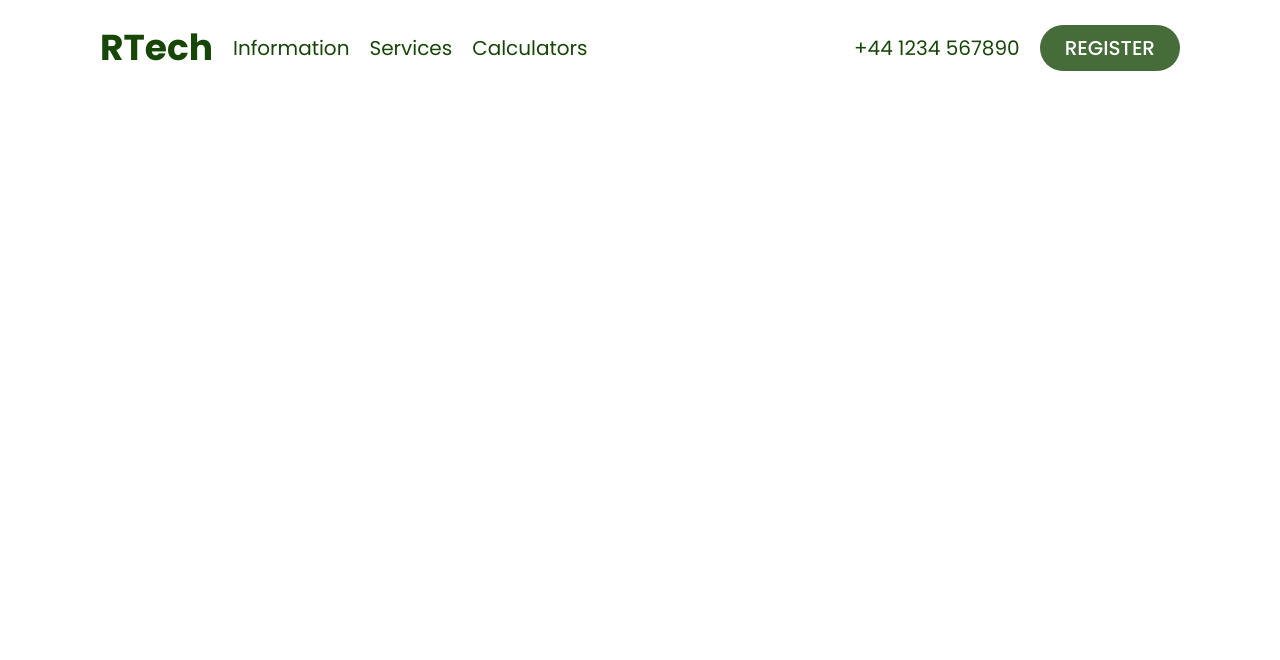
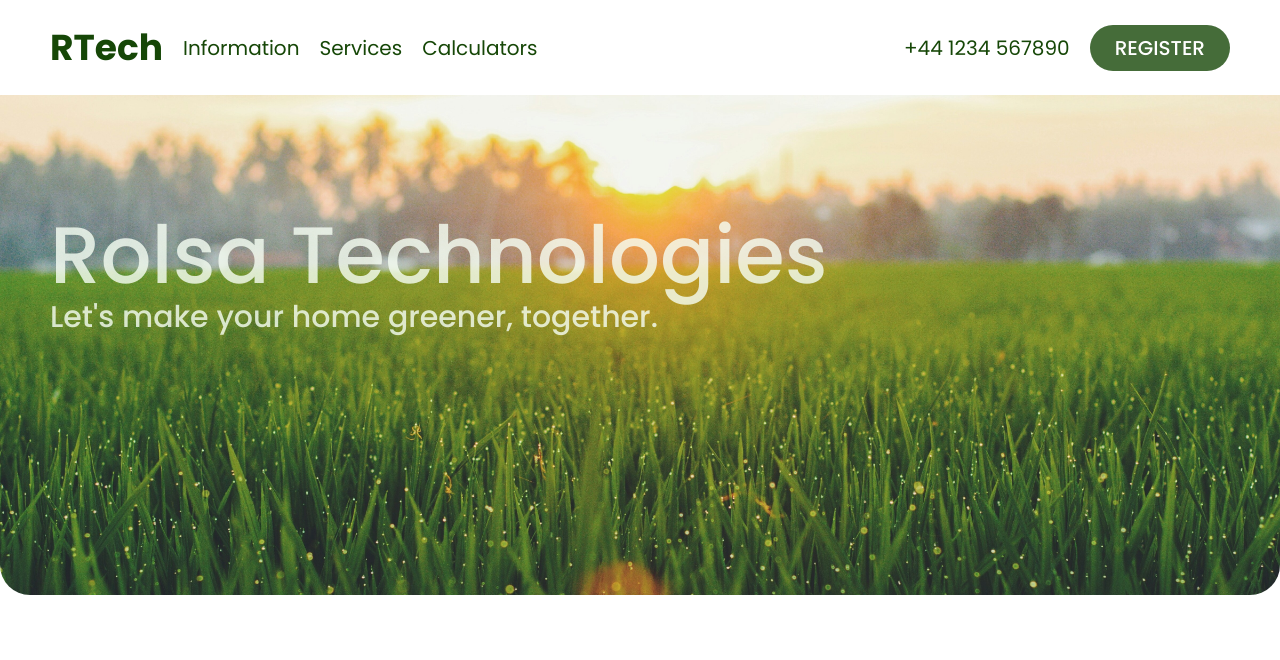
Before and after one commit to willrees23/RolsaTech, a Flask app: page / in a window 1280 px wide. Shown: the top 660 px of the page. Run offline with Flask 3, Linux system fonts and the light colour scheme.

Commit message:
landing page

```diff
--- a/static/main.css
+++ b/static/main.css
@@ -1,6 +1,8 @@
-/* 100px is the padding on the X for regular content */
+/* 100px -> default padding for half size */
+/* 200px -> default padding for full size */
 /* #456C39 is the background colour for buttons */
 /* #164707 is the text colour */
+/* Symbols found at https://css.gg/ */
 
 :root {
     --card-green: #C1DEB8;
@@ -8,6 +10,29 @@
     --text-primary: #164707;
     --error: #d34141;
     --input: #DEFFD3;
+    --off-white: #F7FFF4;
+
+    --padding: 50px;
+    --hero-title: 50px;
+    --hero-subtitle: 30px;
+}
+
+@media (min-width: 1000px) {
+    :root {
+        --hero-title: 80px;
+    }
+}
+
+@media (min-width: 1500px) {
+    :root {
+        --padding: 200px;
+    }
+}
+
+@media (min-width: 2100px) {
+    :root {
+        --padding: 300px;
+    }
 }
 
 body {
@@ -22,11 +47,42 @@ a {
 }
 
 #body {
-    padding: 0px 100px;
+    padding: 0px var(--padding)
 }
 
 .underline {
     text-decoration: underline;
+}
+
+.hero {
+    position: relative;
+    max-height: 500px;
+    overflow: hidden;
+    border-radius: 0px 0px 30px 30px;
+}
+
+.hero-image {
+    max-width: 100vw;
+    border-radius: 0px 0px 30px 30px;
+}
+
+/* Selects all DIV children of .hero */
+.hero div>div {
+    position: absolute;
+    padding: 0px var(--padding);
+    color: var(--off-white);
+    font-weight: 500;
+    opacity: 80%;
+}
+
+.hero-title {
+    top: 20%;
+    font-size: var(--hero-title)
+}
+
+.hero-subtitle {
+    top: 40%;
+    font-size: var(--hero-subtitle)
 }
 
 
@@ -134,7 +190,7 @@ button:active {
 /* NAVBAR */
 
 nav.navbar {
-    padding: 20px 100px;
+    padding: 20px var(--padding);
     display: flex;
     justify-content: space-between;
     font-size: 20px;
--- a/templates/common.html
+++ b/templates/common.html
@@ -60,6 +60,8 @@
         </div>
     </div>
     {% endif %}
+    {% block no_pad %}
+    {% endblock %}
     <div id="body">
         {% block body %} {% endblock %}
     </div>
--- a/templates/landing.html
+++ b/templates/landing.html
@@ -1,5 +1,15 @@
 {% extends "common.html" %}
 {% block title %}Welcome{%endblock%}
+
+{% block no_pad %}
+<div id="hero" class="hero">
+    <img class="hero-image" src="/static/grass.jpg">
+    <div>
+        <div class="hero-title">Rolsa Technologies</div>
+        <div class="hero-subtitle">Let's make your home greener, together.</div>
+    </div>
+</div>
+{% endblock %}
 {% block body %}
 
 {% endblock %}
```
Also changed, not shown: static/grass.jpg (added), static/menu.svg (added).
